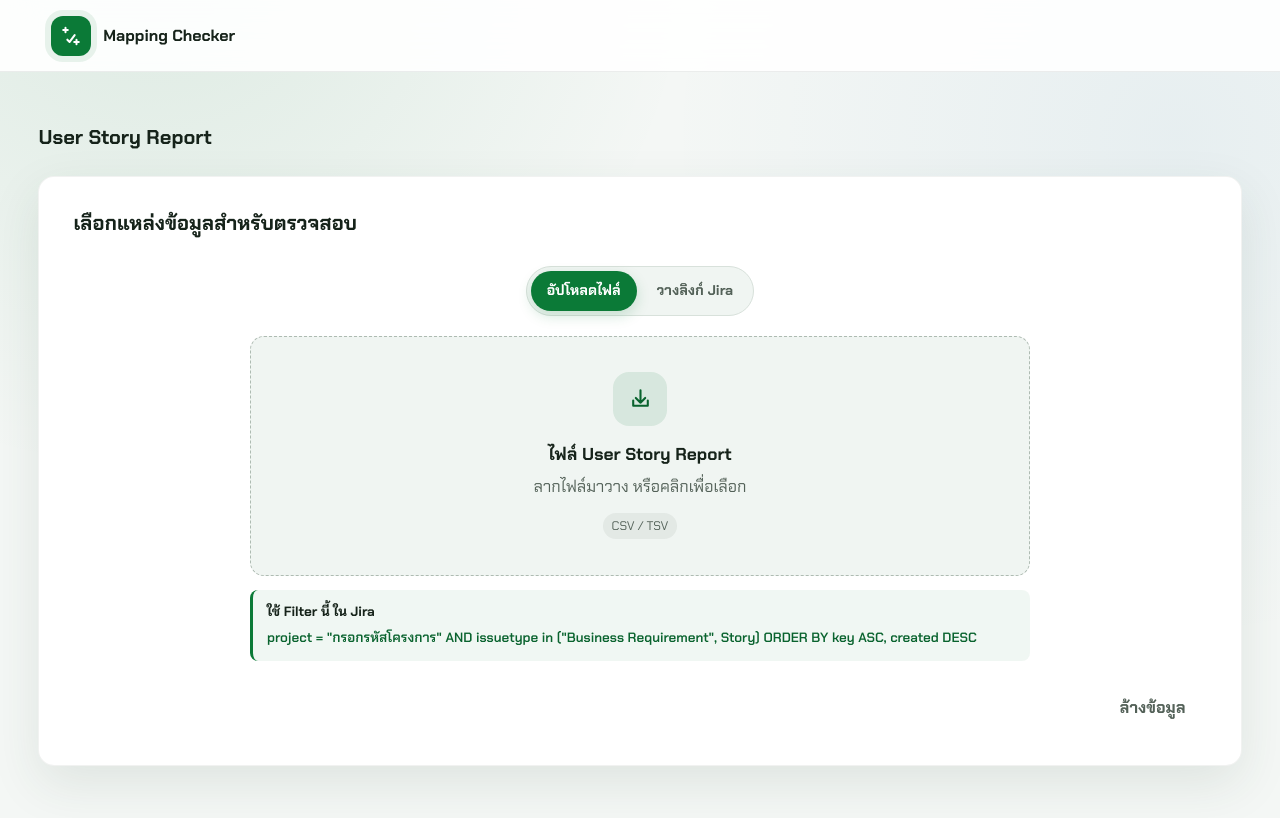
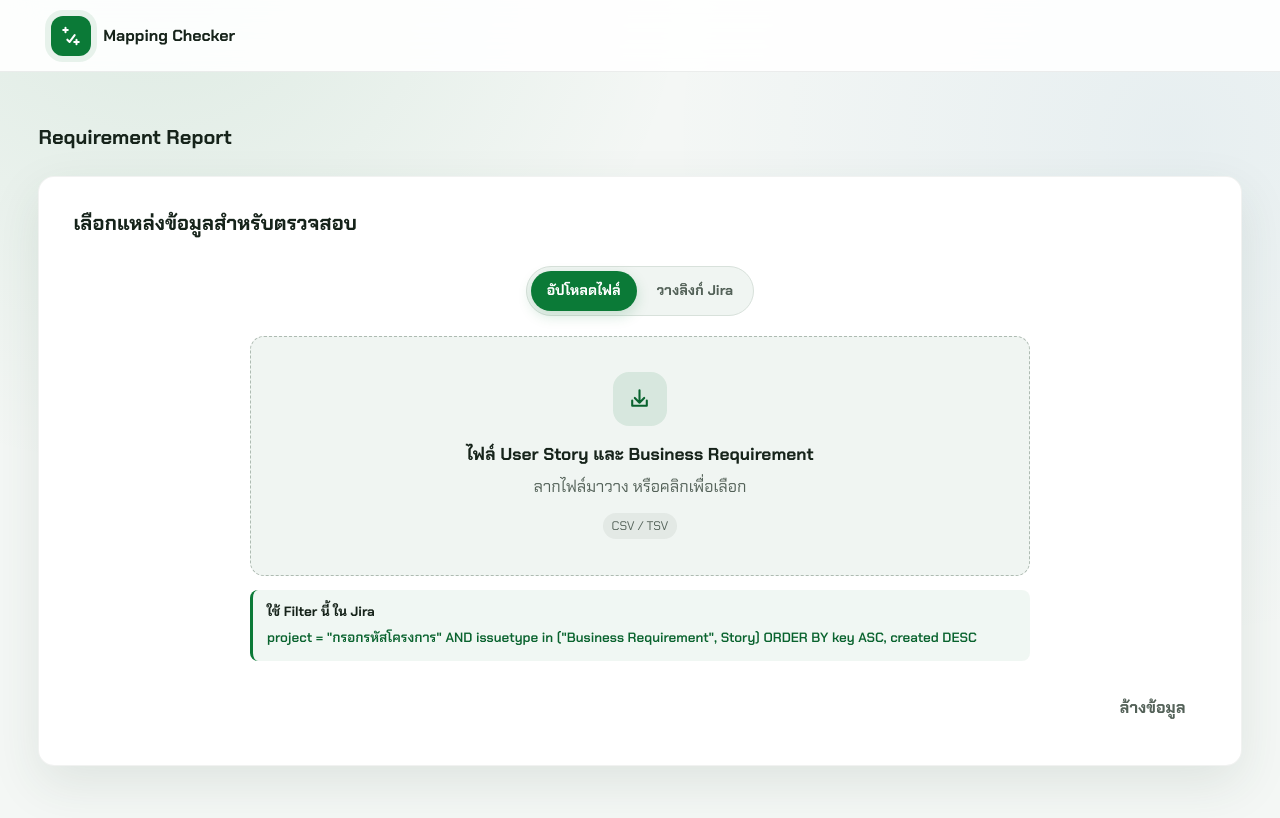
Before and after one commit to peewara-sa/sa-report, a plain HTML site: page index.html in a window 1280 px wide. Drawn offline with Linux system fonts and the light colour scheme.

Commit message:
Update index.html

```diff
--- a/index.html
+++ b/index.html
@@ -780,7 +780,7 @@
 
   <main class="container" id="main">
     <section class="hero" aria-labelledby="page-title">
-      <h1 id="page-title">User Story Report</h1>
+      <h1 id="page-title">Requirement Report</h1>
     </section>
 
     <section class="card upload-card" id="importCard" aria-labelledby="upload-title">
@@ -809,7 +809,7 @@
                   <path d="M12 4v12m0 0-4.5-4.5M12 16l4.5-4.5"/><path d="M5 14v5h14v-5"/>
                 </svg>
               </span>
-              <span class="drop-title">ไฟล์ User Story Report</span>
+              <span class="drop-title">ไฟล์ User Story และ Business Requirement</span>
               <span class="drop-copy">ลากไฟล์มาวาง หรือคลิกเพื่อเลือก</span>
               <span class="file-type">CSV / TSV</span>
               <span class="file-meta" id="sourceFileMeta"></span>
```
